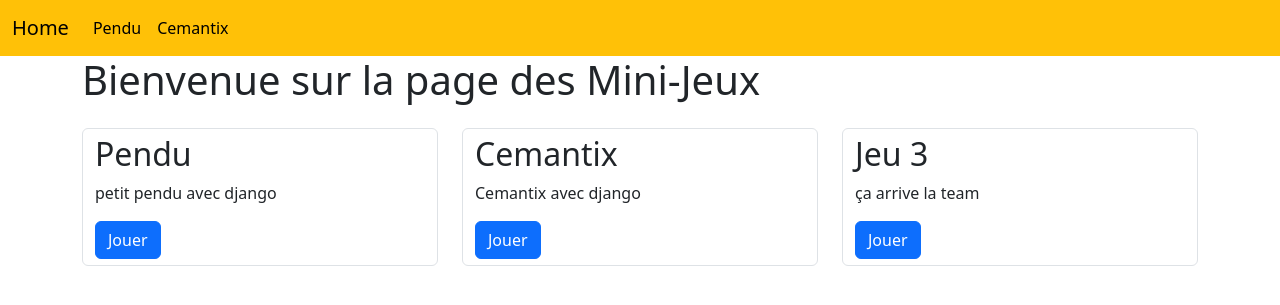
After one commit to MalakayaLvg/minigames, a Django app: template website/templates/website/home.html in a window 1280 px wide. The commit adds this page. Shown: the top 305 px of the page. Run offline with Django 3.2, Linux system fonts and the light colour scheme; the template is opened without the code that fills it, so the values that code supplies are empty; some libraries are stand-ins or nearby versions.

Commit message:
fix front - end cemantix et pendu

```diff
--- /dev/null
+++ b/website/templates/website/home.html
@@ -0,0 +1,30 @@
+{% extends "website/index.html" %}
+
+{% block body %}
+
+    <h1 class="mb-4">Bienvenue sur la page des Mini-Jeux</h1>
+        <div class="row">
+            <div class="col-md-4">
+                <div class="form-control">
+                    <h2>Pendu</h2>
+                    <p>petit pendu avec django</p>
+                    <a href="{% url "pendu" %}" class="btn btn-primary">Jouer</a>
+                </div>
+            </div>
+            <div class="col-md-4">
+                <div class="form-control">
+                    <h2>Cemantix</h2>
+                    <p>Cemantix avec django</p>
+                    <a href="{% url "cemantix" %}" class="btn btn-primary">Jouer</a>
+                </div>
+            </div>
+            <div class="col-md-4">
+                <div class="form-control">
+                    <h2>Jeu 3</h2>
+                    <p>ça arrive la team</p>
+                    <a href="#" class="btn btn-primary">Jouer</a>
+                </div>
+            </div>
+        </div>
+
+{% endblock %}
--- a/website/templates/website/index.html
+++ b/website/templates/website/index.html
@@ -15,7 +15,6 @@
 <div class="container">
 {% block body %}{% endblock %}
 </div>
-
 </body>
 
 </html>
--- a/website/templates/website/navbar.html
+++ b/website/templates/website/navbar.html
@@ -1,4 +1,4 @@
-<nav class="navbar navbar-expand-lg bg-body-tertiary">
+<nav class="navbar navbar-expand-lg bg-warning">
   <div class="container-fluid">
     <a class="navbar-brand" href="#">Home</a>
     <button class="navbar-toggler" type="button" data-bs-toggle="collapse" data-bs-target="#navbarSupportedContent" aria-controls="navbarSupportedContent" aria-expanded="false" aria-label="Toggle navigation">
```
Also changed, not shown: website/templates/cemantix/index.html (+16 -6 lines), website/templates/pendu/index.html (+32 -22 lines), website/views.py (+8 -3 lines).
